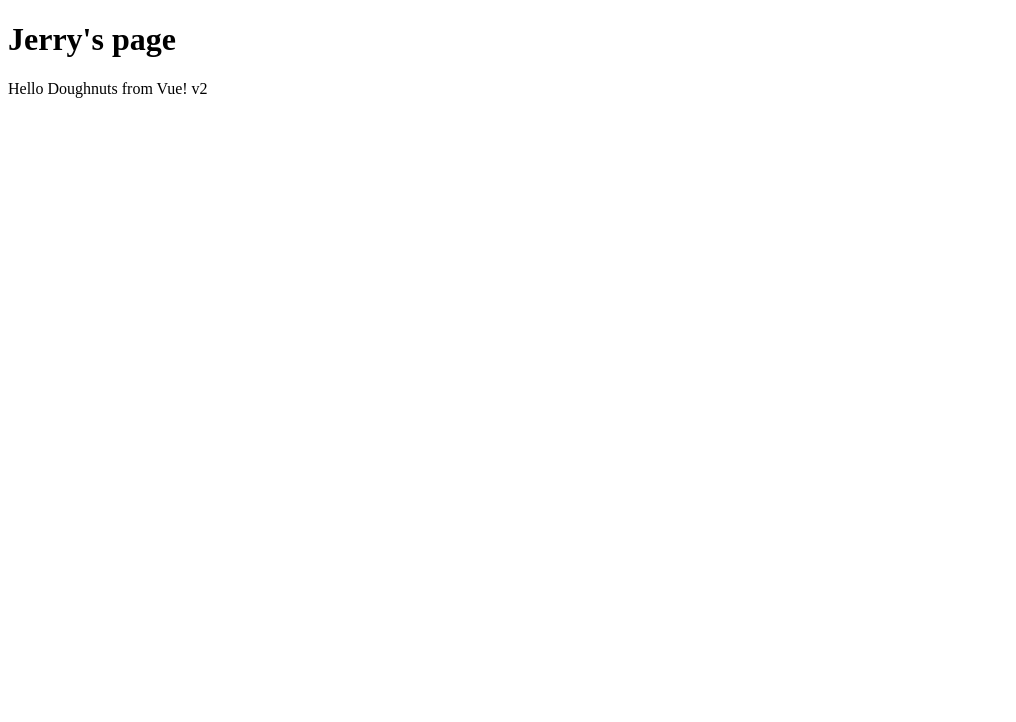
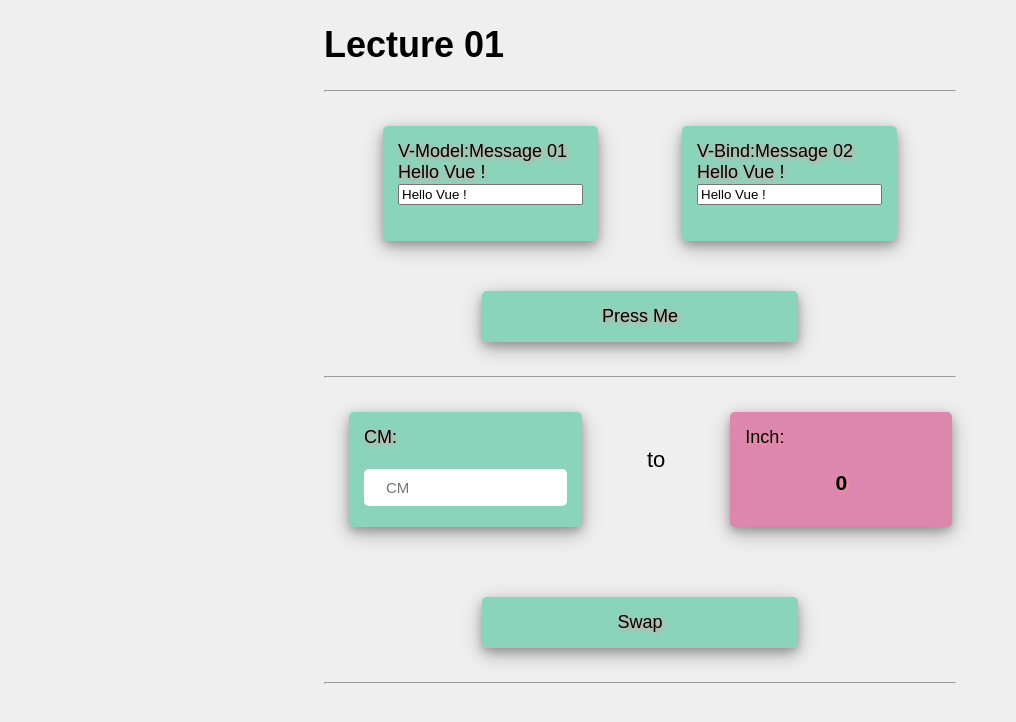
Before and after one commit to jerryguo255/LearnVue.js, a plain HTML site: page index.html in a window 1280 px wide. Shown: the whole page, without its empty margins (0-1016 px from the left). Drawn offline with nearby package versions, Linux system fonts and the light colour scheme.

Commit message:
L01 Finished

```diff
--- a/index.html
+++ b/index.html
@@ -9,19 +9,202 @@
 </head>
 <script src="https://cdn.jsdelivr.net/npm/vue/dist/vue.js"></script>
 
+<style type="text/css">
+    body {
+        background: #efefef;
+    }
+
+    #app1 {
+        margin: 0px 25%;
+        font-size: 18px;
+        font-family: Arial, Helvetica, sans-serif;
+
+    }
+
+    .row {
+        display: flex;
+        justify-content: space-evenly;
+    }
+
+    .row button {
+        box-shadow: 0 4px 8px 0 rgba(0, 0, 0, 0.2),
+            0 6px 20px 0 rgba(0, 0, 0, 0.29);
+        text-shadow: 2px 2px 5px rgb(241, 149, 149);
+        background-color: rgb(139, 212, 188);
+        border: 0px;
+        margin: 25px;
+        padding: 15px;
+        width: 50%;
+        border-radius: 5px;
+    }
+
+    .font-25 {
+        font-size: 18px;
+    }
+
+    .card,
+    #cardInput,
+    #cardOutput,
+    .to {
+        margin: 25px;
+        padding: 15px;
+        box-shadow: 0 4px 8px 0 rgba(0, 0, 0, 0.2),
+            0 6px 20px 0 rgba(0, 0, 0, 0.29);
+        text-shadow: 2px 2px 5px rgb(241, 149, 149);
+        height: 85px;
+        background-color: rgb(139, 212, 188);
+        border-radius: 5px;
+        transition: 0.3s;
+    }
+
+
+
+    #cardOutput {
+        background-color: rgb(221, 135, 175);
+    }
+
+
+    #cardInput input,
+    #cardOutput input {
+        line-height: 35px;
+        font-size: 15px;
+        text-indent: 20px;
+        border: 0;
+        border-radius: 5px;
+        outline: 0;
+        color: rgba(0, 0, 0, 0.7);
+        -webkit-user-select: auto !important;
+    }
+
+    #cardOutput h3 {
+        margin-top: 2px;
+
+        width: 192px;
+        text-align: center;
+    }
+
+    .to {
+        font-size: 22px;
+        padding-top: 35px;
+        box-shadow: none;
+        text-shadow: none;
+        background-color: rgba(0, 0, 0, 0.0);
+    }
+
+    .card1 label {
+        margin-left: 20%;
+        font-size: 28px;
+    }
+</style>
+
 <body>
-    <h1>Jerry's page </h1>
-    <div id="app">
-        {{ message }}
+
+    <div id="app1">
+        <h1>Lecture 01</h1>
+
+        <div class="section">
+            <hr>
+            <div class="row">
+                <div class="card">
+                    <label>V-Model:Message 01 </label>
+                    <br>
+
+                    {{ message }}
+                    <br>
+                    <input type="text" v-model="message" placeholder="message">
+                </div>
+                <div class="card">
+                    <label>V-Bind:Message 02 </label>
+                    <br>
+
+                    {{ message1 }}
+                    <br>
+                    <input type="text" v-bind:value="message1" placeholder="message1">
+                </div>
+            </div>
+            <div class="row "><button class="font-25" @click="kiaora">Press Me</button></div>
+            <hr>
+        </div>
+
+        <div class="section">
+
+            <div class="row">
+                <div id="cardInput">
+                    <label id="inputLable">CM:</label>
+                    <br>
+                    <br>
+                    <input id="inputElement" type="text" v-Model="inputV" @input="inputM" placeholder="CM">
+                </div>
+                <div class="to">to</div>
+                <div id="cardOutput">
+                    <label id="outputLable">Inch: </label>
+                    <br>
+                    <br>
+                    <h3>{{output}}</h3>
+                </div>
+            </div>
+            <div class="row"><button class="font-25" @click="swap">Swap</button></div>
+            <hr>
+        </div>
     </div>
 </body>
 <script>
-    var app = new Vue({
-        el: '#app',
+
+    var vue = new Vue({
+        el: '#app1',
         data: {
-            message: 'Hello Doughnuts from Vue! v2'
+            isToInch: true,
+            message: 'Hello Vue !',
+            message1: 'Hello Vue !',
+            inputV: "",
+            output: 0,
+
+        },
+        methods: {
+            kiaora: function (event) {
+                this.message = "Kiaora"
+                this.message1 = "Kiaora1"
+            },
+            inputM: function (e) {//inputM 监听input事件
+
+                if (this.isToInch) {
+                    var num = e.target.value / 2.54;
+                    this.output = Math.round(num * 100) / 100;
+                } else {
+                    var num = e.target.value * 2.54;
+                    this.output = Math.round(num * 100) / 100;
+                }
+
+            },
+            swap: function () {
+                if (this.isToInch) {
+                    this.isToInch = false;
+                    this.inputV = "";
+                    this.output = 0;
+                    document.getElementById("cardInput").style.backgroundColor = "rgb(221, 135, 175)";
+                    document.getElementById("cardOutput").style.backgroundColor = "rgb(139, 212, 188)";
+                    document.getElementById("inputLable").innerHTML = "Inch:";
+                    document.getElementById("outputLable").innerHTML = "CM:";
+                    document.getElementById("inputElement").placeholder = "Inch";
+                } else {
+                    this.isToInch = true;
+                    this.inputV = ""
+                    this.output = 0
+                    document.getElementById("cardInput").style.backgroundColor = "rgb(139, 212, 188)";
+                    document.getElementById("cardOutput").style.backgroundColor = "rgb(221, 135, 175)";
+                    document.getElementById("inputLable").innerHTML = "CM:";
+                    document.getElementById("outputLable").innerHTML = "Inch:";
+                    document.getElementById("inputElement").placeholder = "CM";
+                }
+            }
+
         }
-    })
+
+    });
+
+
+
 </script>
 
+
 </html>
```
